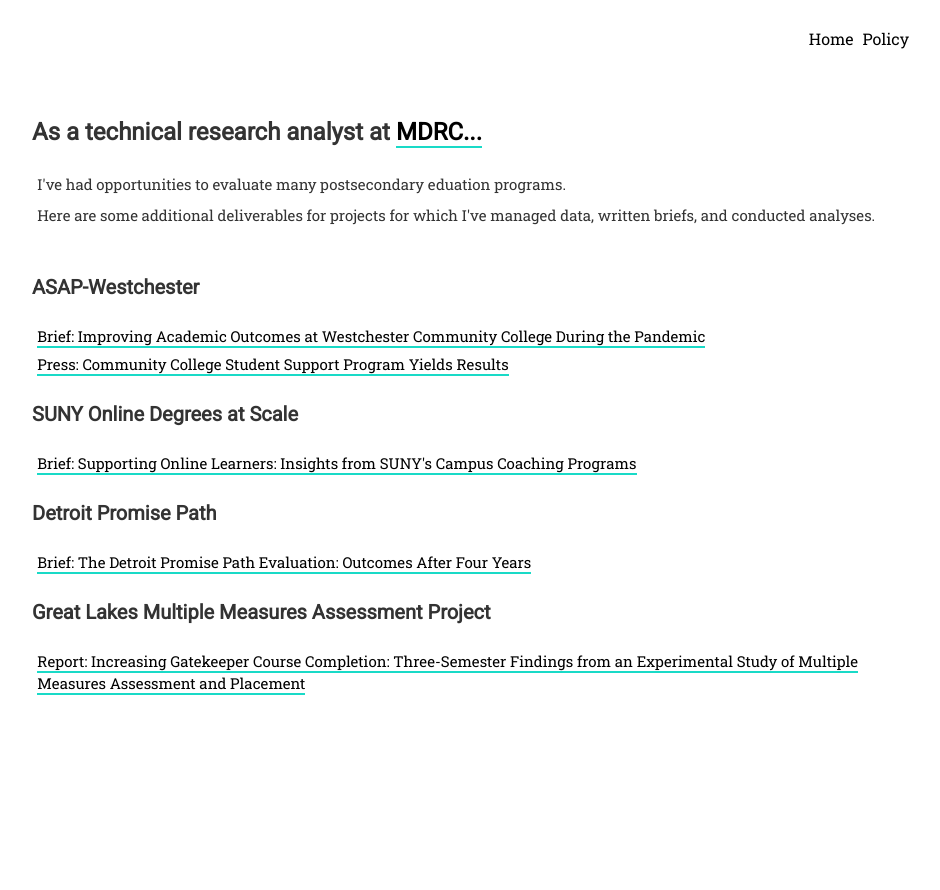
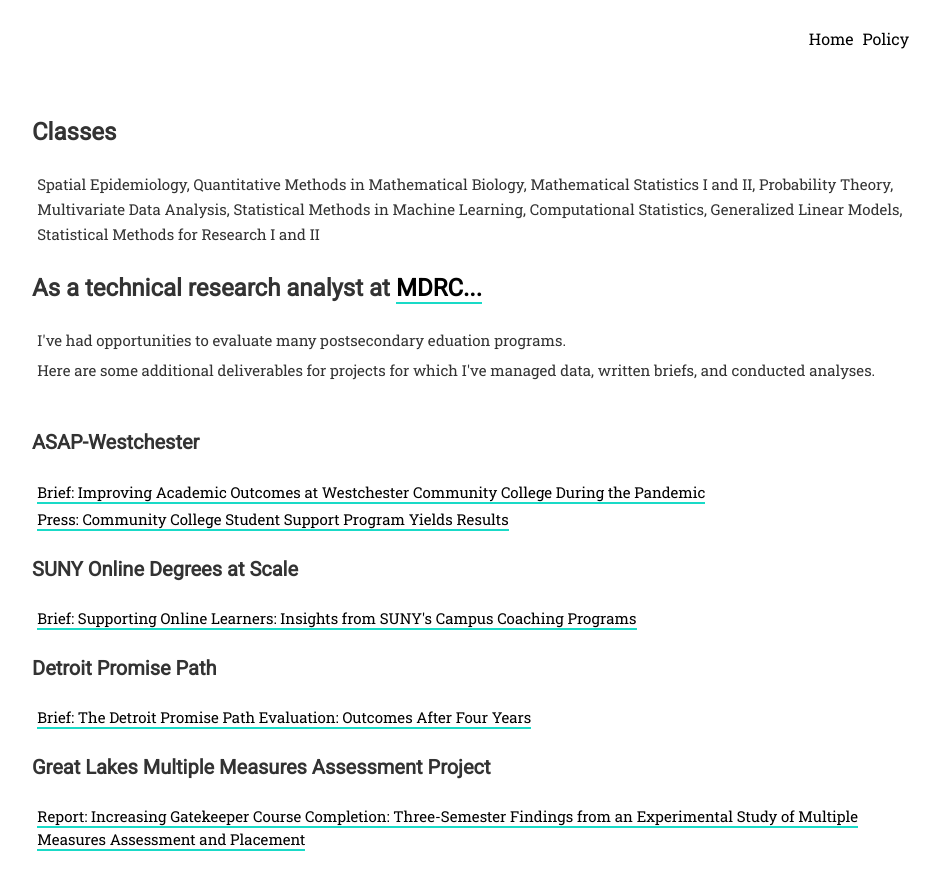
Before and after one commit to stanleydai/stanleydai.github.io, a plain HTML site: page writings.html in a window 1280 px wide. Shown: the whole page, without its empty margins (166-1106 px from the left). Before the commit the page ends 800 px from the top, so only its background shows below. Drawn offline with Linux system fonts and the light colour scheme.

Commit message:
Update writings.html

```diff
--- a/writings.html
+++ b/writings.html
@@ -28,6 +28,12 @@
 
 	        <div class="header">
 	            <div class="text-center">
+
+
+                  <h1 class="text-left page-header">Classes</h1>
+                  <br>
+                                  <p class="text-left intro_text"> Spatial Epidemiology, Quantitative Methods in Mathematical Biology, Mathematical Statistics I and II, Probability Theory, Multivariate Data Analysis, Statistical Methods in Machine Learning, Computational Statistics, Generalized Linear Models, Statistical Methods for Research I and II</p>
+                                  <br>
 	                <h1 class="text-left page-header">As a technical research analyst at <a href="http://www.mdrc.org" target="_blank">MDRC...</a></h1>
 	                <br>
 	                <p class="text-left intro_text">I've had opportunities to evaluate many postsecondary eduation programs.</p>
```
